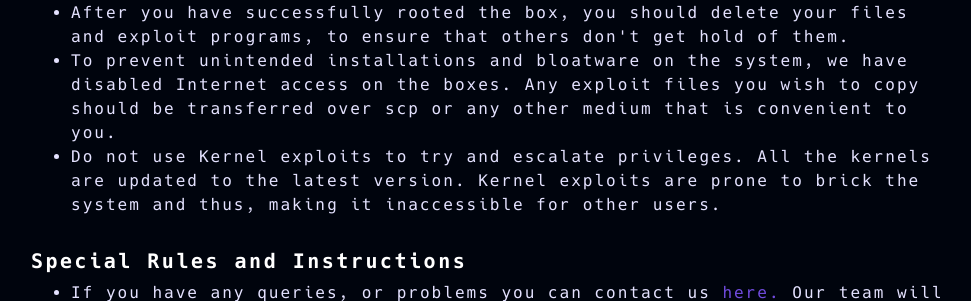
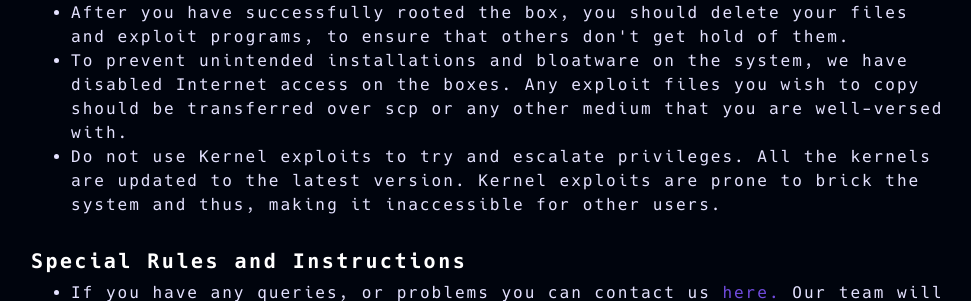
Before and after one commit to Lakshya-CTF/lakshya-ctf-2020, a Django app: page /instructions/ in a window 1280 px wide. Shown: the part 1415-1716 px from the top of the page, without its empty margins (149-1120 px from the left). Run offline with Django 3.2, Linux system fonts and the light colour scheme; parts of the project's set-up code (start-up, migrations or seed data) failed here and were passed over; some libraries are stand-ins or nearby versions.

Commit message:
Fix typo

```diff
--- a/app/templates/app/instructions.html
+++ b/app/templates/app/instructions.html
@@ -116,7 +116,7 @@
                                 <li> The root flag will be readable only by the root user. By correctly escalating privileges, you can find the root flag at /root/flag.txt. </li>
                                 <li> You are requested not to delete any files on the system that can make the box inaccessible to other users. Every team should be given a fair and equal chance to takle the box. </li>
                                 <li> After you have successfully rooted the box, you should delete your files and exploit programs, to ensure that others don't get hold of them. </li>
-                                <li> To prevent unintended installations and bloatware on the system, we have disabled Internet access on the boxes. Any exploit files you wish to copy should be transferred over scp or any other medium that is convenient to you.</li>
+                                <li> To prevent unintended installations and bloatware on the system, we have disabled Internet access on the boxes. Any exploit files you wish to copy should be transferred over scp or any other medium that you are well-versed with.</li>
                                 <li>Do not use Kernel exploits to try and escalate privileges. All the kernels are updated to the latest version. Kernel exploits are prone to brick the system and thus, making it inaccessible for other users. </li>
                             </ul>
                             <h5 class="bold color_white pt-3">
```
